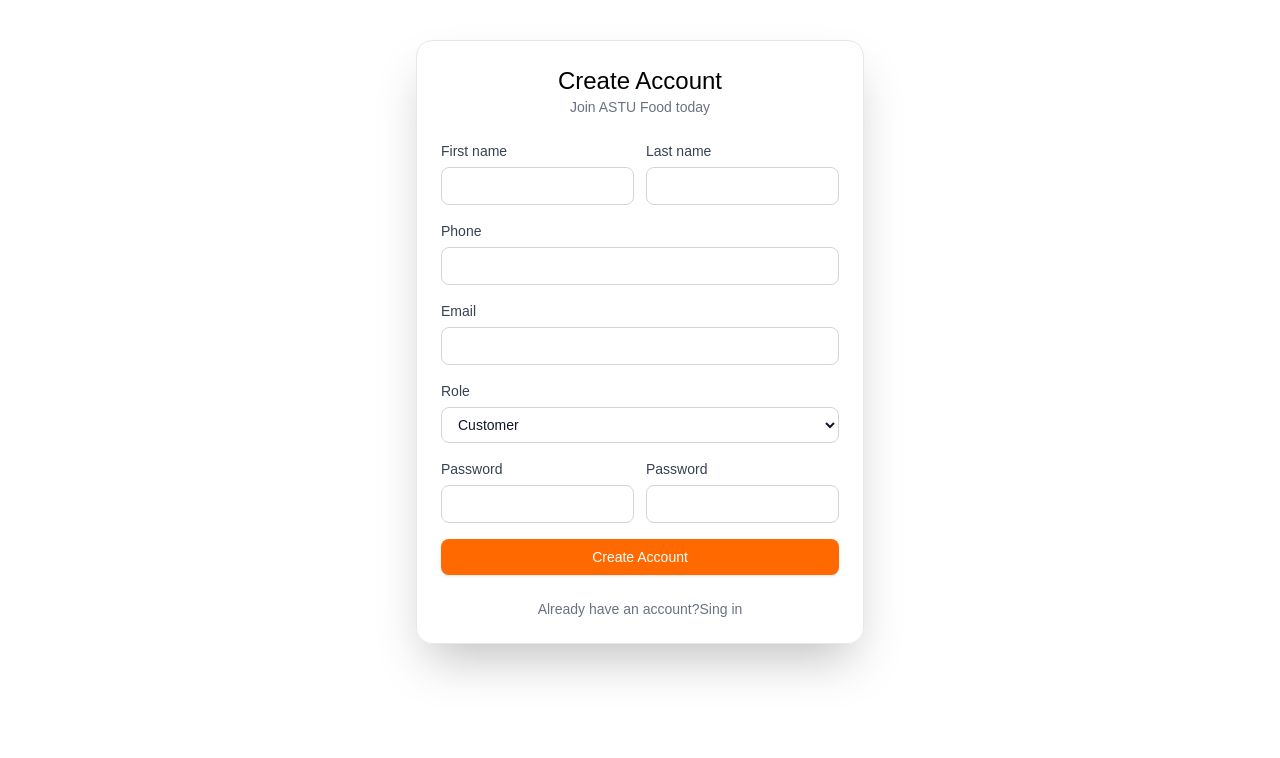
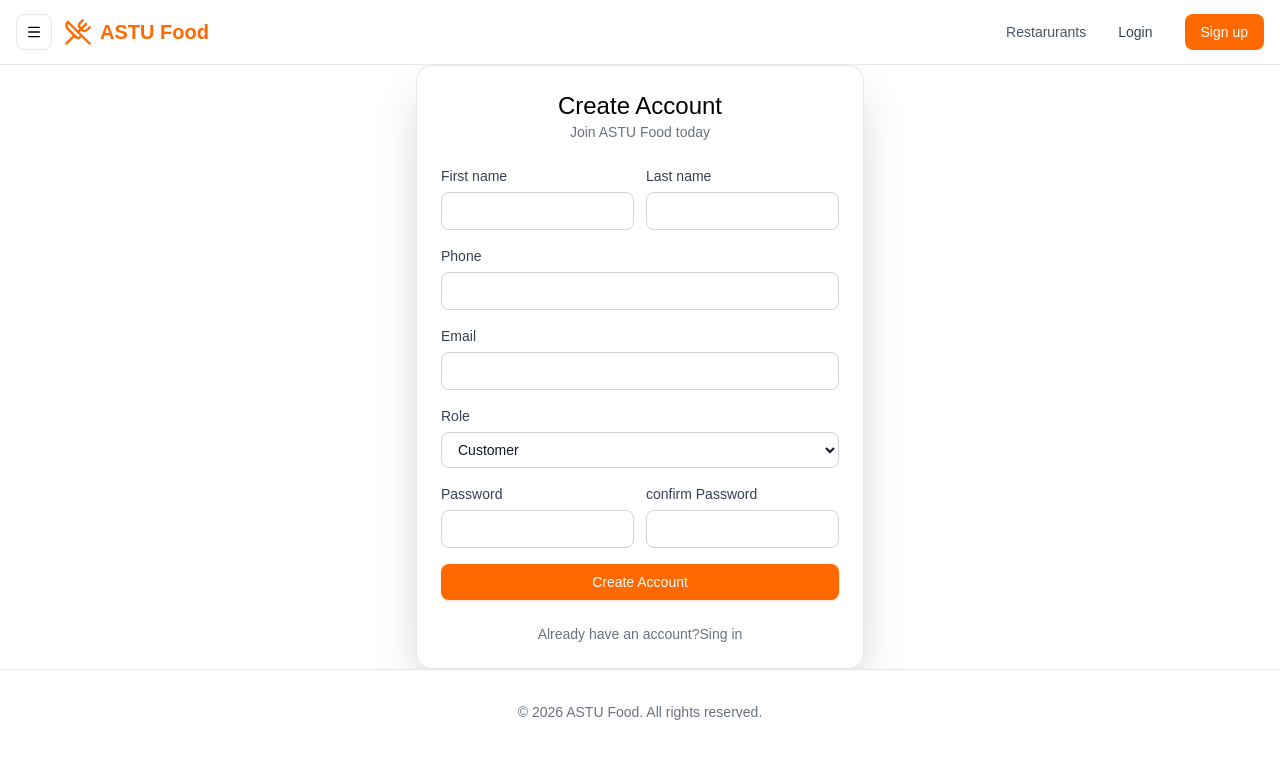
Before and after one commit to gedeno/Delivery-system, a Next.js app in the folder dsfrontend/: page /register in a window 1280 px wide. Shown: the top 758 px of the page. Built offline with nearby package versions, Linux system fonts and the light colour scheme.

Commit message:
login and loginout page are edited

```diff
--- a/dsfrontend/app/(authpage)/login/page.tsx
+++ b/dsfrontend/app/(authpage)/login/page.tsx
@@ -7,13 +7,17 @@ import api from '@/lib/api'
 import { useRouter } from "next/navigation"
 import { Input } from '@/app/components/ui/input'
 import { Button } from '@/app/components/ui/Button'
+import { Publicheader } from '@/app/components/layout/publiclayout'
+import { PublickFooter } from '@/app/components/layout/publiclayout'
 type Props = {}
 
 export default function Loginpage({}: Props) {
 
   return (
-    <div className='mt-20'>
+    <div className=''>
+        <Publicheader/>
         <Loginform/>
+        <PublickFooter/>
     </div>
 
   )
--- a/dsfrontend/app/(authpage)/register/page.tsx
+++ b/dsfrontend/app/(authpage)/register/page.tsx
@@ -1,16 +1,15 @@
 "use client"
 import api from "@/lib/api";
-import { useState,useEffect } from "react";
-import { Register } from "@/app/components/auth/registerauth";
 import Registerform from "@/app/components/auth/registerauth";
-import { useRouter } from "next/navigation"; // 2. CRITICAL: Must be 'next/navigation'
-import { Input } from "@/app/components/ui/input";
-import { Button } from "@/app/components/ui/Button";
+import { Publicheader } from '@/app/components/layout/publiclayout'
+import { PublickFooter } from '@/app/components/layout/publiclayout'
 export default function RegisterPage(){
 
     return(
-        <div className="p-10">
+        <div className="">
+            <Publicheader/>
             <Registerform/>
+            <PublickFooter/>
         </div>
     )
 }
--- a/dsfrontend/app/components/auth/registerauth.tsx
+++ b/dsfrontend/app/components/auth/registerauth.tsx
@@ -64,7 +64,7 @@ export default function Registerform(){
                 <Select onChange={(e)=>setformdata({...formdata,role:e.target.value})}  options={ROLE_OPTIONS} label="Role"/>
                 <div className="grid grid-cols-2 gap-3">
                     <Input onChange={imputhandler} label="Password"/>
-                    <Input onChange={imputhandler} label="Password"/>
+                    <Input onChange={imputhandler} label="confirm Password"/>
                 </div>
 
                 <Button type="submit" className="w-full" >Create Account</Button>
--- /dev/null
+++ b/dsfrontend/app/components/layout/publiclayout.tsx
@@ -0,0 +1,54 @@
+"useclient"
+import { useState } from "react"
+import { Menu,UtensilsCrossed,X } from "lucide-react"
+import Link from "next/link";
+
+export function Publicheader() {
+    const [mobileOpen, setMobileOpen] = useState(false);
+    return(
+        <>
+        <header className="sticky top-0 z-30 border-b border-gray-200 bg-white/95 backdrop-blur">
+            <div className="mx-auto flex h-16 max-w-7xl items-center justify-between px-4">
+                <div className="flex items-center gap-3">
+                    <button arial-label= "Toggle naveigation menu"
+                    className="flex h-9 w-9 items-center justify-center rounded-lg border border-gray-200 bg-white to-gray-700 hover:bg-gray-100"
+                        onClick={() => setMobileOpen((current) => !current)}
+                    >{mobileOpen? <X  className="h-4 w-4"/>:<Menu className="h-4 w-4"/>}</button>
+                    <Link href='/' className="flex items-center gap-2 text-xl font-bold text-orange-500">
+                        <UtensilsCrossed className="h-7 w-7"/> ASTU Food
+                    </Link>
+                </div>
+                <nav className="hidden items-center gap-4 lg:flex">
+                    <Link href="/restaurants" className="text-sm font-medium text-gray-600 hover:text-orange-500">Restarurants</Link>
+                    <Link href="/login" className="rounded-lg px-4 py-2 text-sm font-medium text-gray-700 hover:bg-gray-100">Login</Link>
+                    <Link href="/register"  className="rounded-lg bg-orange-500 px-4 py-2 text-sm font-medium text-white hover:bg-orange-600"
+                    >Sign up</Link>
+                </nav>
+            </div>
+        </header>
+        {mobileOpen && (
+        <div className="fixed inset-0 z-40 bg-black/40" onClick={() => setMobileOpen(false)} />
+      )}
+        <aside
+        className={`fixed inset-y-0 left-0 z-50 w-64 border-r border-gray-200 bg-white p-4 pt-20 transition-transform duration-200 ${
+          mobileOpen ? "translate-x-0" : "-translate-x-full"
+        }`}
+      >
+            <nav className="flex flex-col gap-2">
+                <Link href="restaurants" onClick={() => setMobileOpen(false)} className="rounded-lg px-3 py-2 text-sm font-medium text-gray-700 hover:bg-gray-100 hover:text-orange-500"></Link>
+                <Link href="/login" onClick={() => setMobileOpen(false)} className="rounded-lg px-3 py-2 text-sm font-medium text-gray-700 hover:bg-gray-100 hover:text-orange-500">Login</Link>
+                <Link href="/register" onClick={() => setMobileOpen(false)} className="rounded-lg bg-orange-500 px-3 py-2 text-sm font-medium text-white hover:bg-orange-600">Sign UP</Link>
+            </nav>
+        </aside>
+        </>
+    )
+}
+export function PublickFooter(){
+    return(
+        <footer className="mt-auto border-t border-gray-200 bg-white py-8">
+            <div className="mx-auto max-w-7xl px-4 text-center text-sm text-gray-500">
+                <p>&copy; {new Date().getFullYear()} ASTU Food. All rights reserved.</p>
+            </div>
+        </footer>
+    )
+}
```
